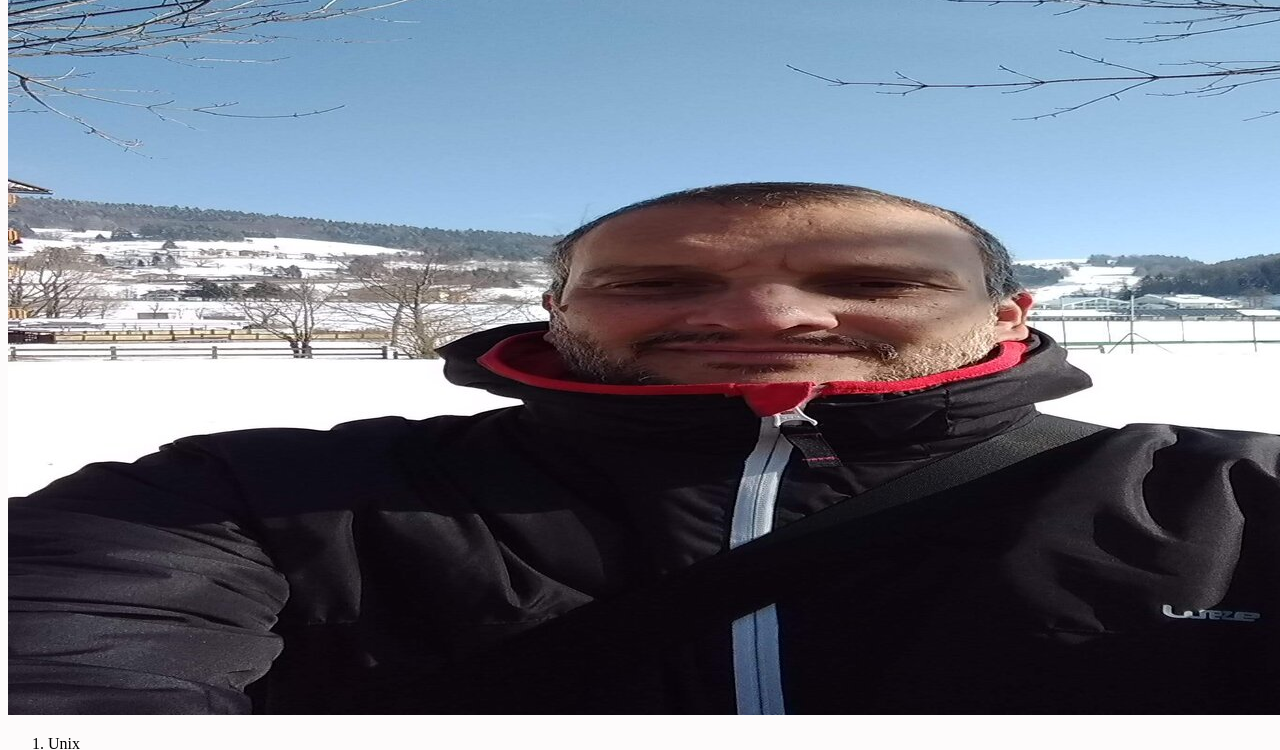
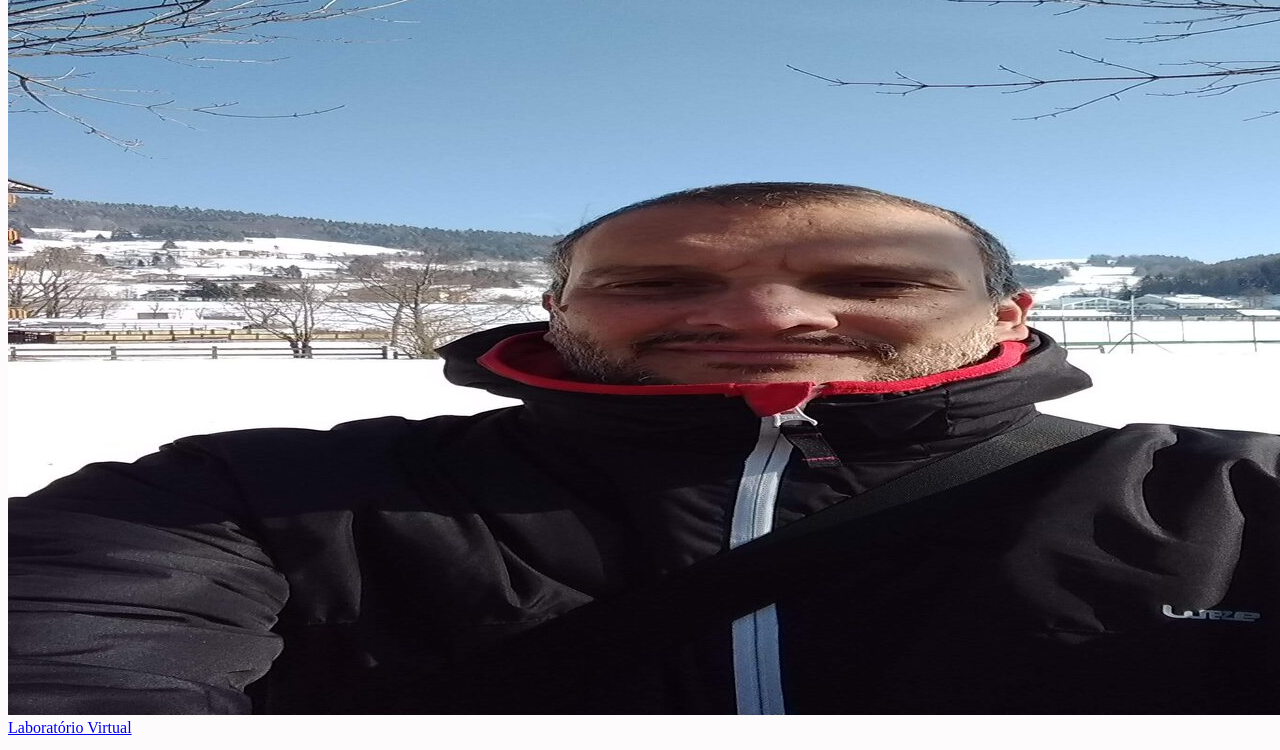
Before and after one commit to Pablo73/project-lessons-learned, a website: page index.html in a window 1280 px wide. Shown: the part 61-811 px from the top of the page. Drawn offline with Linux system fonts and the light colour scheme.

Commit message:
Requisito 7

```diff
--- a/index.html
+++ b/index.html
@@ -13,6 +13,11 @@
     </header>
 
     <img src="/rsz_2img-20180211-wa0013_1.jpg" id="minha_foto" alt="Foto Pablo">
+
+<nav>
+    <a href="https://phet.colorado.edu/en/simulations/filter?subjects=physics&type=html,prototype" target="_blank">Laboratório Virtual</a>
+</nav>
+
 
 <section>
     <ol id="licoes_aprendidas" >
```
